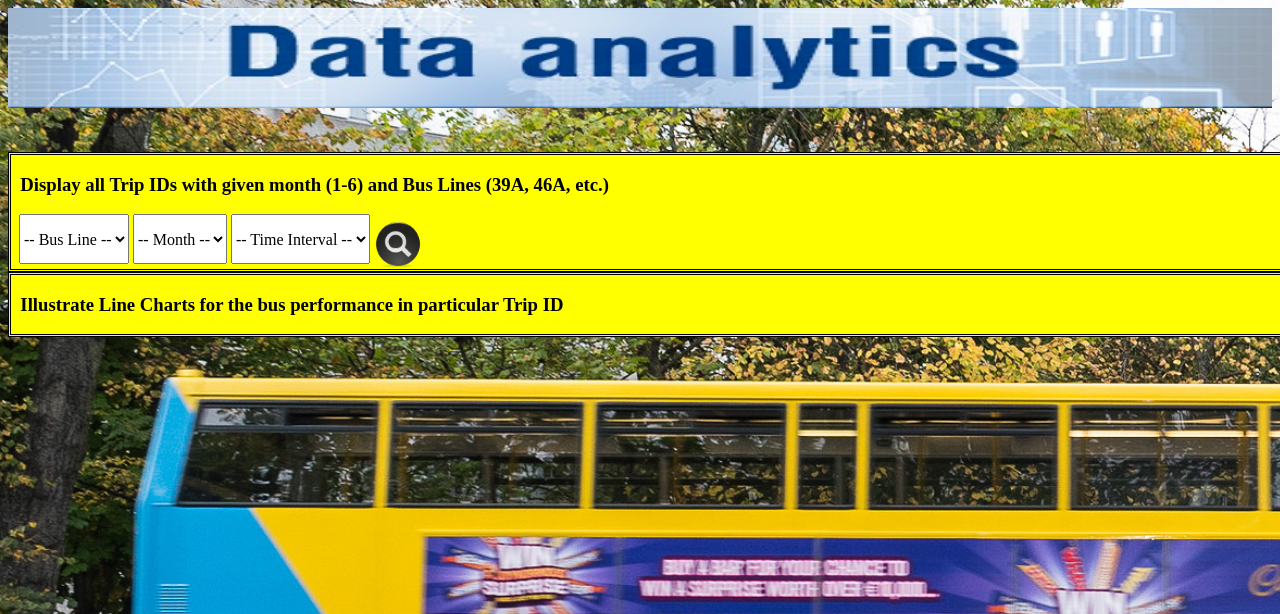
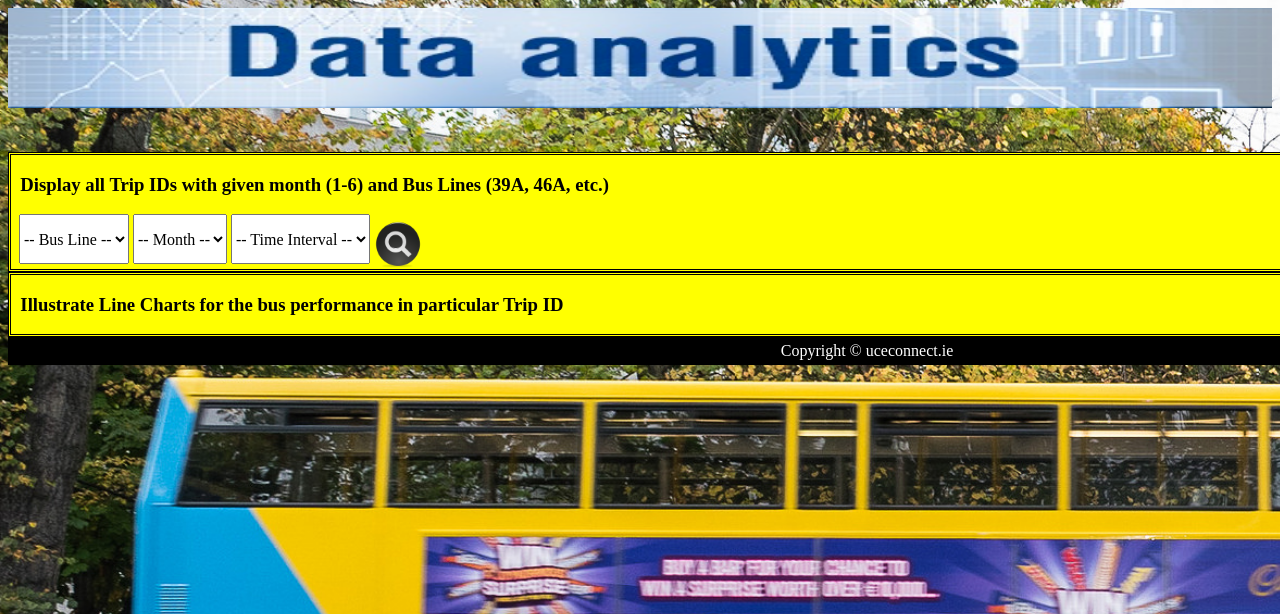
Before and after one commit to shanebird92/MSDP, a Django app: template src/msdp/mysite/templates/analytics.html in a window 1280 px wide; the page is wider, and only the part inside the window is pictured. Shown: the top 614 px of that part. Run offline with Django 3.2, Linux system fonts and the light colour scheme; the template is opened without the code that fills it, so the values that code supplies are empty; some libraries are stand-ins or nearby versions.

Commit message:
2018.07.31 update analytics.css from peng

```diff
--- a/src/msdp/mysite/static/analytics.css
+++ b/src/msdp/mysite/static/analytics.css
@@ -1,6 +1,15 @@
 body {
     background-image: url(./img/backgroundimg.jpg);
     background-size: cover;
+}
+
+#endOfPage {
+    background-color:black;
+    color:white;
+    clear:both;
+    text-align:center;
+    width:1700px;
+    padding:5px;
 }
 
 img {
--- a/src/msdp/mysite/templates/analytics.html
+++ b/src/msdp/mysite/templates/analytics.html
@@ -1,8 +1,8 @@
 <!DOCTYPE html>
 <html lang="en">
 {% load static %}
-<head style="width:1800px">
-<img src="{% static "DataAnalyticsHeader.png" %}" alt="header" width="1800px" height="100px">
+<head style="width:1700px">
+<img src="{% static "DataAnalyticsHeader.png" %}" alt="header" width="1700px" height="100px">
 <link rel="stylesheet" type="text/css" href="{% static "analytics.css" %}">
     <meta charset="UTF-8">
     <title>POST Params</title>
@@ -18,7 +18,7 @@
     	}
       function myFunction(tripid){
         //alert("calling myfunction()");
-        str = '<h3 style="background-color: yellow;border-style: double; width:1800px">Loading data, this will take several mins, please wait...</h3>';
+        str = '<h3 style="background-color: lightyellow;border-style: double; width:1700px">&nbsp;Loading data, this will take several mins, please wait...</h3>';
         document.getElementById('box4').innerHTML = str;
         form4_sub(tripid);
 	}
@@ -126,13 +126,13 @@
         	// GET THE SELECTED VALUE FROM <select> ELEMENT AND SHOW IT.
         	var msg = document.getElementById(id);
         	if (id == 'msg'){
-            		msg.innerHTML = 'Selected Bus Line: <b>' + ele.options[ele.selectedIndex].text + '</b>';
+            		msg.innerHTML = '&nbsp;Selected Bus Line: <b>' + ele.options[ele.selectedIndex].text + '</b>';
             		BusLine = ele.options[ele.selectedIndex].value;
 		} else if (id == 'msg2') {
-            		msg.innerHTML = 'Selected Month: <b>' + ele.options[ele.selectedIndex].text + '</b>';
+            		msg.innerHTML = '&nbsp;Selected Month: <b>' + ele.options[ele.selectedIndex].text + '</b>';
             		month = ele.options[ele.selectedIndex].value;
 		} else if (id == 'msg3') {
-            		msg.innerHTML = 'Selected Time Interval: <b>' + ele.options[ele.selectedIndex].text + '</b> </br>' +
+            		msg.innerHTML = '&nbsp;Selected Time Interval: <b>' + ele.options[ele.selectedIndex].text + '</b> </br>' +
             		'</b>';
             		timeid = ele.options[ele.selectedIndex].value;
 		}
@@ -168,7 +168,7 @@
                     //alert(data);
                     data=JSON.parse(data);
                     str = create_tables(data);
-                    title = "<div><h3> Displaying Trip IDs </h3></div>";
+                    title = "<div><h3> &nbsp;Displaying Trip IDs </h3></div>";
                     document.getElementById('box').innerHTML = title + str;
                     show('box');
                 })
@@ -232,7 +232,7 @@
                                 if (number == 0){
                                 	str += "<div id='largebox'>";
 				}
-                                str += "<div id='box" + number + "'><div id='" + json[i] + "' style='width: 500px; height: 400px; margin-left: 25px'>" + json[i] + "</div></div>";
+                                str += "<div id='box" + number + "'><div id='" + json[i] + "' style='width: 500px; height: 400px; margin-left: 25px; border-style: double'>" + json[i] + "</div></div>";
 				if (number == 2){
 					str += "</div>";
 				}
@@ -241,7 +241,7 @@
             }
 
 </script>
-<form style="background-color: yellow;border-style: double; width:1800px" class="form1">
+<form style="background-color: yellow;border-style: double; width:1700px" class="form1">
 	<h3>&nbsp; Display all Trip IDs with given month (1-6) and Bus Lines (39A, 46A, etc.) </h3>
 	<div id='selections'> &nbsp;
 		<select  style="height:50px;font:inherit" id="sel" onclick="populateSelect()" onchange="myshow(this, 'msg')">
@@ -264,17 +264,16 @@
 	</div>
 </form>
 
-<div style="background-color: yellow;border-style: double; width:1800px">
+<div style="background-color: yellow;border-style: double; width:1700px">
 <!--
 <HR style="border:3 double #987cb9" width="100%" color=#987cb9 SIZE=3>
 -->
 <H3>&nbsp; Illustrate Line Charts for the bus performance in particular Trip ID </H3>
 </div>
 <div>
-<h3 id="form4_notice"> </h3>
 <div id='box4'>
 </div>
-<div id="endOfPage">&nbsp;</div>
 </body>
+<div id="endOfPage">&nbsp; Copyright © uceconnect.ie</div>
 
 </html>
```
